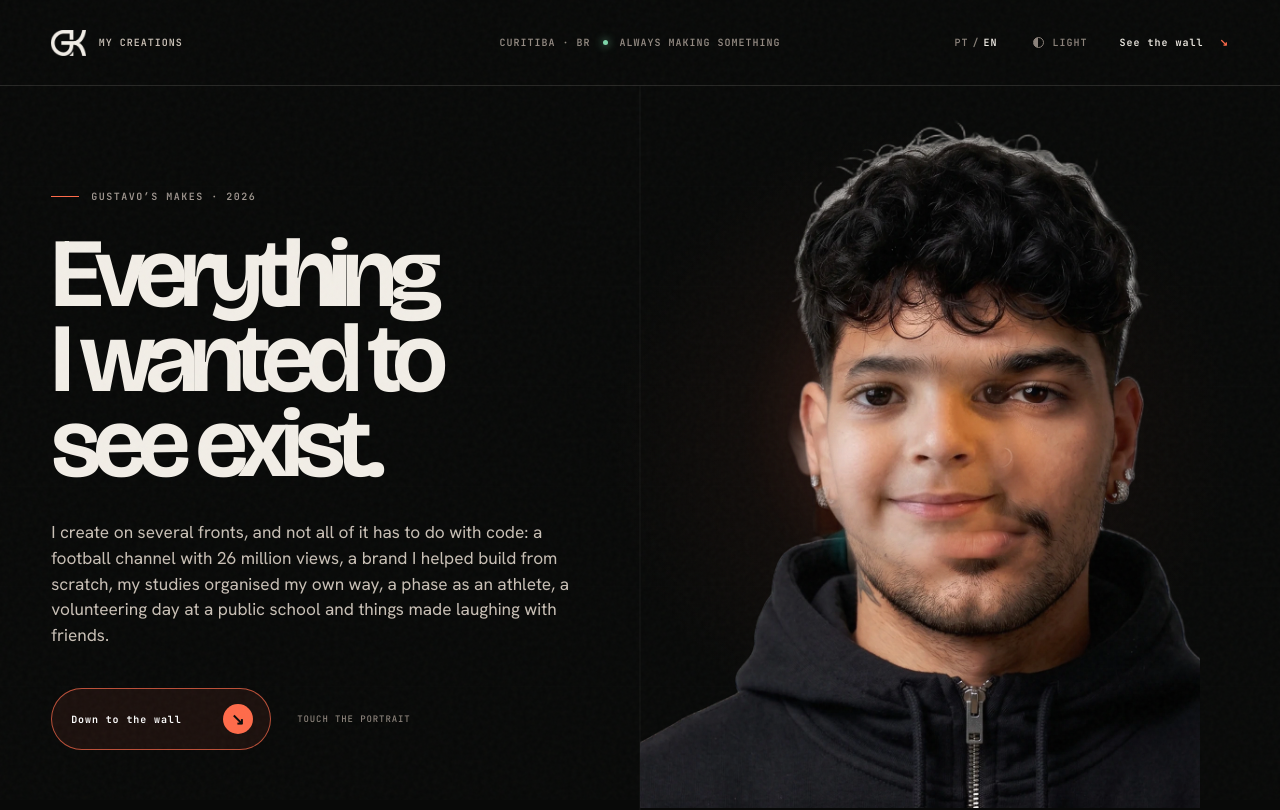
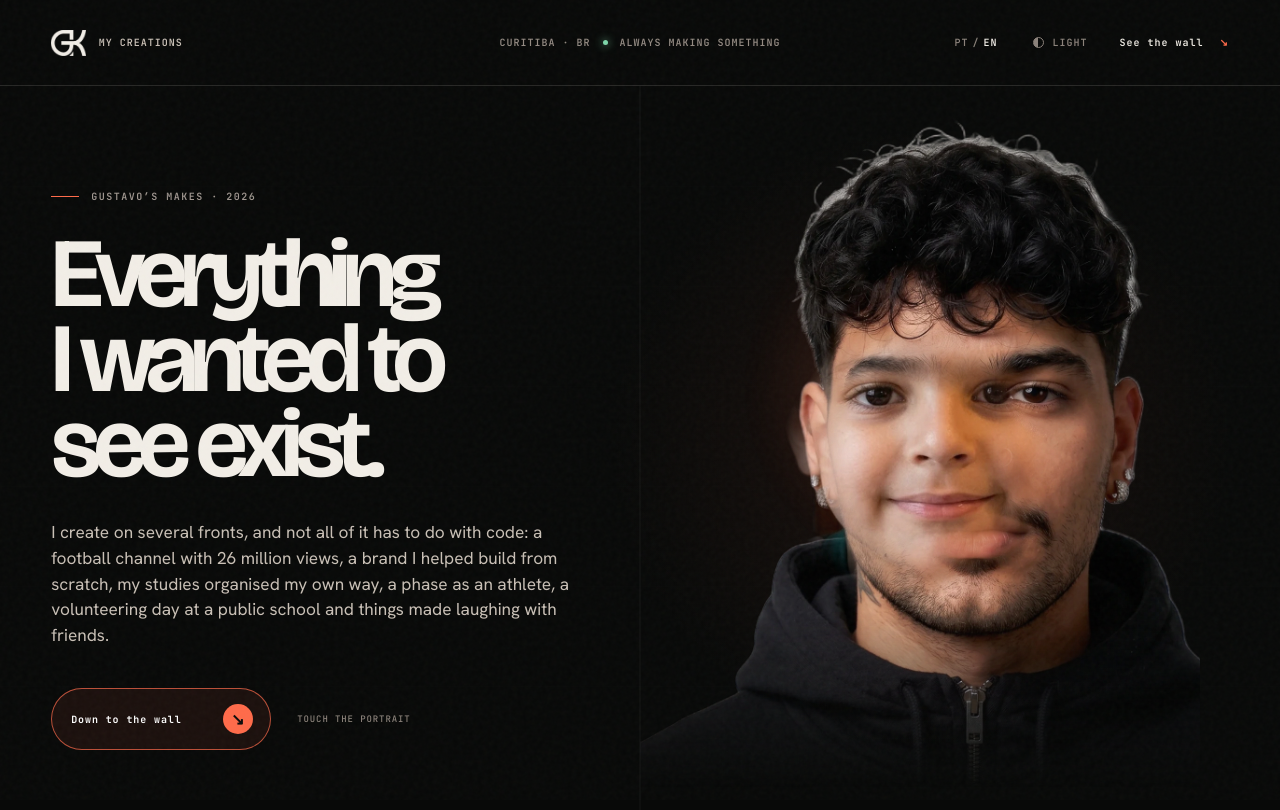
Before and after one commit to GusGgk/Minhas-Criacoes-GK, a Next.js app: page / in a window 1280 px wide. Shown: the top 810 px of the page. Built offline with nearby package versions, Linux system fonts and the light colour scheme; no server answers; the database is empty.

Commit message:
feat: retrato com forma liquida, sweep de entrada e base dissolvida

```diff
--- a/app/globals.css
+++ b/app/globals.css
@@ -321,14 +321,17 @@ button:focus-visible, a:focus-visible { outline: 2px solid var(--accent); outlin
 .hero__visual { position: relative; min-width: 0; display: flex; align-items: flex-end; justify-content: center; }
 
 /* The hero portrait: two cut-outs on one canvas, the kid on top behind a
-   circular mask that follows the pointer. --mx/--my/--r are written by
-   PortraitReveal every frame; nothing else here moves. The mask is a fixed
-   radial gradient whose box is resized and repositioned — cheaper than
-   regenerating a gradient centred on the cursor. */
+   mask that follows the pointer. The mask is three soft circles added
+   together — --x0..--r2 are written by PortraitReveal every frame; nothing
+   else here moves. Each layer is the same fixed radial gradient, only resized
+   and repositioned, which is cheaper than regenerating a gradient centred on
+   the cursor. The container's own mask dissolves the bottom of the hoodie
+   into the ground, so the photo's crop line never shows. */
 .portrait {
-  --mx: 0px;
-  --my: 0px;
-  --r: 0px;
+  --x0: 0px; --y0: 0px; --r0: 0px;
+  --x1: 0px; --y1: 0px; --r1: 0px;
+  --x2: 0px; --y2: 0px; --r2: 0px;
+  --blob: radial-gradient(circle closest-side, #000 52%, transparent 100%);
   position: relative;
   width: min(100%, 560px);
   aspect-ratio: 4 / 5;
@@ -337,12 +340,14 @@ button:focus-visible, a:focus-visible { outline: 2px solid var(--accent); outlin
   user-select: none;
   -webkit-user-select: none;
   cursor: crosshair;
+  -webkit-mask-image: linear-gradient(to bottom, #000 72%, transparent 97%);
+  mask-image: linear-gradient(to bottom, #000 72%, transparent 97%);
 }
 .portrait::before {
   /* a warm pool of light behind the head, so the cut-out has ground to sit on */
   content: '';
   position: absolute;
-  inset: 6% 8% 18%;
+  inset: 4% 8% 24%;
   z-index: -1;
   border-radius: 50%;
   background: radial-gradient(closest-side, color-mix(in srgb, var(--accent) 22%, transparent), transparent 72%);
@@ -358,14 +363,28 @@ button:focus-visible, a:focus-visible { outline: 2px solid var(--accent); outlin
   pointer-events: none;
 }
 .portrait__then {
-  -webkit-mask-image: radial-gradient(circle closest-side, #000 58%, transparent 100%);
-  mask-image: radial-gradient(circle closest-side, #000 58%, transparent 100%);
+  -webkit-mask-image: var(--blob), var(--blob), var(--blob);
+  mask-image: var(--blob), var(--blob), var(--blob);
   -webkit-mask-repeat: no-repeat;
   mask-repeat: no-repeat;
-  -webkit-mask-size: calc(var(--r) * 2) calc(var(--r) * 2);
-  mask-size: calc(var(--r) * 2) calc(var(--r) * 2);
-  -webkit-mask-position: calc(var(--mx) - var(--r)) calc(var(--my) - var(--r));
-  mask-position: calc(var(--mx) - var(--r)) calc(var(--my) - var(--r));
+  -webkit-mask-composite: source-over;
+  mask-composite: add;
+  -webkit-mask-size:
+    calc(var(--r0) * 2) calc(var(--r0) * 2),
+    calc(var(--r1) * 2) calc(var(--r1) * 2),
+    calc(var(--r2) * 2) calc(var(--r2) * 2);
+  mask-size:
+    calc(var(--r0) * 2) calc(var(--r0) * 2),
+    calc(var(--r1) * 2) calc(var(--r1) * 2),
+    calc(var(--r2) * 2) calc(var(--r2) * 2);
+  -webkit-mask-position:
+    calc(var(--x0) - var(--r0)) calc(var(--y0) - var(--r0)),
+    calc(var(--x1) - var(--r1)) calc(var(--y1) - var(--r1)),
+    calc(var(--x2) - var(--r2)) calc(var(--y2) - var(--r2));
+  mask-position:
+    calc(var(--x0) - var(--r0)) calc(var(--y0) - var(--r0)),
+    calc(var(--x1) - var(--r1)) calc(var(--y1) - var(--r1)),
+    calc(var(--x2) - var(--r2)) calc(var(--y2) - var(--r2));
 }
 .hero__hint--touch { display: none; }
 @media (hover: none) {
--- a/components/motion/PortraitReveal.tsx
+++ b/components/motion/PortraitReveal.tsx
@@ -8,24 +8,36 @@ import type { Locale } from '@/lib/content/types';
 /**
  * The portrait in the hero. Two photographs on one canvas, aligned pupil to
  * pupil in scripts/portrait: me now underneath, me as a kid on top behind a
- * circular mask. The mask follows the pointer, so wherever the cursor goes
- * the kid shows through — the reveal Lando Norris's site does with a helmet.
+ * mask that follows the pointer. Wherever the cursor goes the kid shows
+ * through — the reveal Lando Norris's site does with a helmet.
  *
- * Only the mask moves. The images never re-render; the circle is a radial
- * gradient whose size and position are custom properties, so each frame is
- * one style write and a composite, not a repaint of two 1200px images.
+ * The window is not one circle but three soft ones chained behind the
+ * pointer, each a little smaller and a little slower than the one before,
+ * each with its own slow wobble. Moving fast they stretch into a comet;
+ * standing still they settle into a blob that keeps breathing. The union is
+ * the shape — the browser adds the three mask layers.
+ *
+ * Only the mask moves. The images never re-render; every frame is a handful
+ * of custom-property writes and a composite.
  */
 
-/** how far behind the pointer the circle trails, in ms to close ~63% of the gap */
-const FOLLOW_TAU = 85;
-/** how long the circle takes to bloom in and shrink away */
+/** how far each node trails the one before it, in ms to close ~63% of the gap */
+const FOLLOW_TAU = [70, 115, 165];
+/** each node's size relative to the lead one */
+const NODE_SCALE = [1, 0.82, 0.68];
+/** how long the shape takes to bloom in and shrink away */
 const BLOOM_TAU = 190;
-/** circle radius as a fraction of the canvas width */
-const RADIUS = 0.3;
-/** on touch screens there is nothing to hover, so the circle wanders on its own */
+/** lead radius as a fraction of the canvas width */
+const RADIUS = 0.29;
+/** on touch screens there is nothing to hover, so the shape wanders on its own */
 const DRIFT_RADIUS = 0.24;
+/** the one-time sweep across the face after load, so the reveal is not a secret */
+const INTRO_DELAY = 900;
+const INTRO_LENGTH = 1700;
 
 type Vec = { x: number; y: number };
+
+const ease = (t: number) => 0.5 - Math.cos(Math.PI * Math.min(Math.max(t, 0), 1)) / 2;
 
 export function PortraitReveal({ locale }: { locale: Locale }) {
   const frame = useRef<HTMLDivElement>(null);
@@ -39,36 +51,45 @@ export function PortraitReveal({ locale }: { locale: Locale }) {
 
     // Everything is in fractions of the box (0..1), so a resize costs nothing.
     const target: Vec = { x: 0.5, y: 0.42 };
-    const current: Vec = { x: 0.5, y: 0.42 };
+    const nodes: Vec[] = NODE_SCALE.map(() => ({ x: 0.5, y: 0.42 }));
     let targetRadius = 0;
     let radius = 0;
     let inside = false;
     let raf = 0;
     let last = 0;
+    let introAt = canHover && !reduced ? performance.now() + INTRO_DELAY : -1;
 
     // Pixels, not percentages: a percentage in mask-position aligns that point
     // of the mask image with the same point of the box (background-position
     // rules), which is not "centre the circle here".
-    const paint = () => {
+    const paint = (now: number) => {
       const width = element.clientWidth;
       const height = element.clientHeight;
-      element.style.setProperty('--mx', `${(current.x * width).toFixed(1)}px`);
-      element.style.setProperty('--my', `${(current.y * height).toFixed(1)}px`);
-      element.style.setProperty('--r', `${(radius * width).toFixed(1)}px`);
+      // a slow breath on top of the bloom, so a still shape is never frozen
+      const breath = reduced ? 1 : 1 + 0.045 * Math.sin(now / 640);
+      nodes.forEach((node, i) => {
+        element.style.setProperty(`--x${i}`, `${(node.x * width).toFixed(1)}px`);
+        element.style.setProperty(`--y${i}`, `${(node.y * height).toFixed(1)}px`);
+        element.style.setProperty(`--r${i}`, `${(radius * breath * NODE_SCALE[i] * width).toFixed(1)}px`);
+      });
     };
-
-    const settled = () =>
-      Math.abs(target.x - current.x) < 0.0005 &&
-      Math.abs(target.y - current.y) < 0.0005 &&
-      Math.abs(targetRadius - radius) < 0.0005;
 
     const tick = (now: number) => {
       const dt = last ? Math.min(now - last, 64) : 16;
       last = now;
+      const t = now / 1000;
 
-      if (!canHover && !reduced) {
+      if (introAt > 0 && !inside) {
+        // One pass from cheek to cheek, then away. Pointer contact cancels it.
+        const progress = (now - introAt) / INTRO_LENGTH;
+        if (progress >= 0) {
+          target.x = 0.36 + 0.28 * ease(progress);
+          target.y = 0.41 + 0.03 * Math.sin(progress * Math.PI);
+          targetRadius = progress < 1 ? RADIUS * 0.8 : 0;
+        }
+        if (progress > 1.6) introAt = -1;
+      } else if (!canHover && !reduced) {
         // A slow figure-eight over the face; touch below overrides it.
-        const t = now / 1000;
         if (!inside) {
           target.x = 0.5 + 0.17 * Math.sin(t * 0.55);
           target.y = 0.4 + 0.11 * Math.sin(t * 1.1 + 1.2);
@@ -76,15 +97,27 @@ export function PortraitReveal({ locale }: { locale: Locale }) {
         targetRadius = DRIFT_RADIUS;
       }
 
-      const follow = 1 - Math.exp(-dt / FOLLOW_TAU);
-      const bloom = 1 - Math.exp(-dt / BLOOM_TAU);
-      current.x += (target.x - current.x) * follow;
-      current.y += (target.y - current.y) * follow;
-      radius += (targetRadius - radius) * bloom;
-      paint();
+      // Each node chases the previous one; the trailing two also orbit a
+      // little, which is what keeps the still shape from being a circle.
+      let lead = target;
+      nodes.forEach((node, i) => {
+        const k = 1 - Math.exp(-dt / FOLLOW_TAU[i]);
+        const wobble = i === 0 || reduced ? 0 : 0.028 * radius * i;
+        const goalX = lead.x + wobble * Math.cos(t * (1.3 + 0.5 * i) + i * 2.1);
+        const goalY = lead.y + wobble * Math.sin(t * (1.7 - 0.3 * i) + i * 1.4);
+        node.x += (goalX - node.x) * k;
+        node.y += (goalY - node.y) * k;
+        lead = node;
+      });
+      radius += (targetRadius - radius) * (1 - Math.exp(-dt / BLOOM_TAU));
+      paint(now);
 
-      // Keep the loop alive while drifting; otherwise sleep once settled.
-      if (settled() && (canHover || reduced)) {
+      // Sleep only when there is nothing left to show; a visible shape keeps
+      // breathing, a drifting one keeps drifting.
+      const gone = radius < 0.0005 && targetRadius === 0 && introAt < 0;
+      if (gone && (canHover || reduced)) {
+        radius = 0;
+        paint(now);
         raf = 0;
         last = 0;
         return;
@@ -105,13 +138,13 @@ export function PortraitReveal({ locale }: { locale: Locale }) {
     const onMove = (event: PointerEvent) => {
       place(event);
       inside = true;
+      introAt = -1;
       targetRadius = RADIUS;
       if (reduced) {
         // Still follows the hand, just without the trailing motion.
-        current.x = target.x;
-        current.y = target.y;
+        nodes.forEach((node) => { node.x = target.x; node.y = target.y; });
         radius = targetRadius;
-        paint();
+        paint(performance.now());
         return;
       }
       wake();
@@ -122,7 +155,7 @@ export function PortraitReveal({ locale }: { locale: Locale }) {
       if (canHover) targetRadius = 0;
       if (reduced) {
         radius = 0;
-        paint();
+        paint(performance.now());
         return;
       }
       wake();
@@ -134,11 +167,11 @@ export function PortraitReveal({ locale }: { locale: Locale }) {
     element.addEventListener('pointercancel', onLeave);
     if (!canHover) element.addEventListener('pointerup', onLeave);
 
-    paint();
-    if (!canHover && !reduced) wake();
+    paint(performance.now());
+    if (introAt > 0 || (!canHover && !reduced)) wake();
 
-    // The stored position is a fraction, so a resize only needs a repaint.
-    const resized = new ResizeObserver(paint);
+    // The stored positions are fractions, so a resize only needs a repaint.
+    const resized = new ResizeObserver(() => paint(performance.now()));
     resized.observe(element);
 
     return () => {
```
